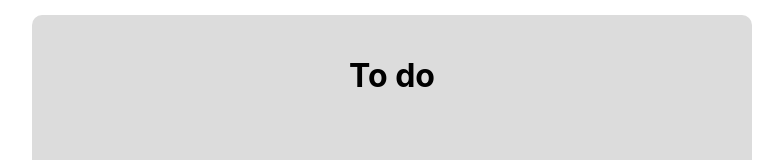
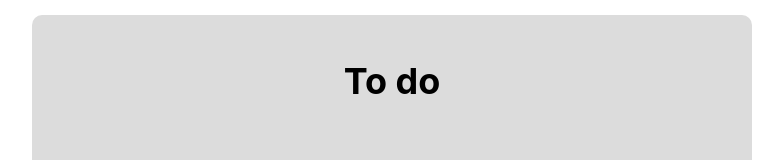
Before and after one commit to Le0tk0k/React-Todo, a React (Create React App) app: page / in a window 1280 px wide. Shown: the top 160 px of the page, without its empty margins (248-1031 px from the left). Built offline with nearby package versions, Linux system fonts and the light colour scheme.

Commit message:
update App.css

```diff
--- a/src/App.css
+++ b/src/App.css
@@ -7,3 +7,7 @@
   padding: 20px;
   border-radius: 10px;
 }
+
+h1 {
+  font-size: 36px;
+}
```
